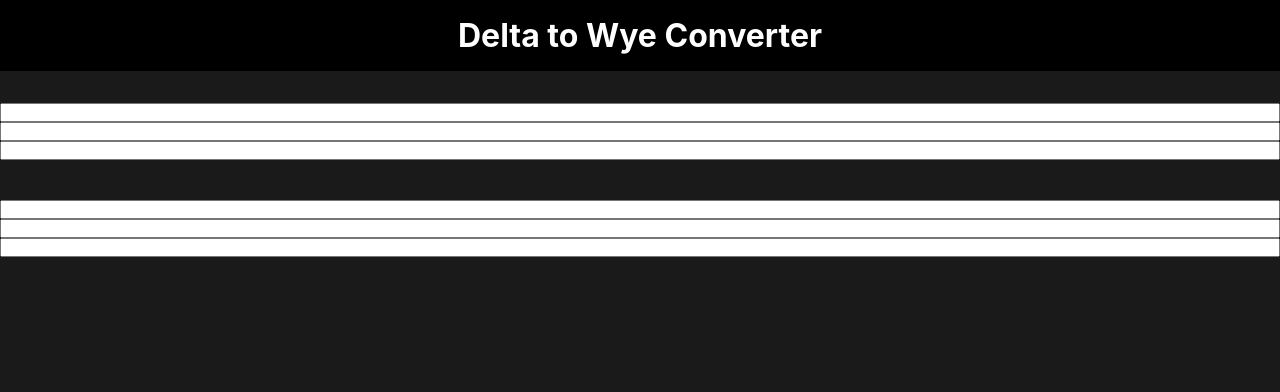
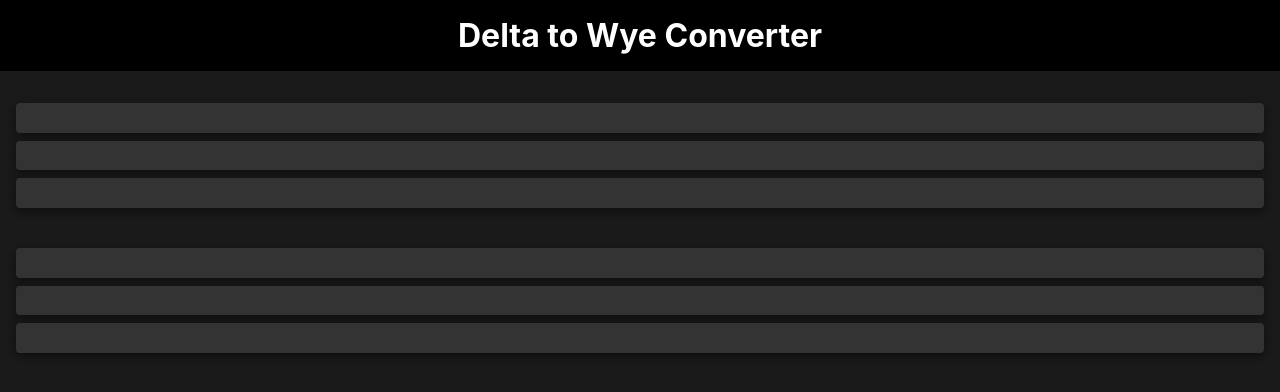
Before and after one commit to Fatih20/Delta-Wye-Converter, a React (Create React App) app: page / in a window 1280 px wide. Shown: the top 392 px of the page. Built offline with nearby package versions, Linux system fonts and the light colour scheme.

Commit message:
Styling and layouting of input and main conversion.

```diff
--- a/src/components/input.tsx
+++ b/src/components/input.tsx
@@ -1,5 +1,15 @@
 import { useState } from "react";
 import { inputConnectedVariable } from "../utilities/types";
+import styled from "styled-components";
+
+const StyledInput = styled.input`
+  border: solid 2px #333333;
+  border-radius: 4px;
+  background-color: #333333;
+  color: #fafafa;
+  filter: drop-shadow(0 3px 5px #0000007a);
+  padding: 0.4em;
+`;
 
 function countInArray(array: string[], checkedValue: string) {
   return array.reduce(
@@ -53,5 +63,7 @@ export default function ValidatedInput({
     }
   }
 
-  return <input type="number" value={externalValue} onChange={handleChange} />;
+  return (
+    <StyledInput type="number" value={externalValue} onChange={handleChange} />
+  );
 }
--- a/src/components/main.tsx
+++ b/src/components/main.tsx
@@ -12,6 +12,17 @@ import {
 const Main = styled.div`
   display: flex;
   flex-direction: column;
+  padding: 0 1em;
+`;
+
+const FieldContainer = styled.div`
+  /* align-items: center; */
+  display: flex;
+  flex-direction: column;
+  justify-content: center;
+  gap: 0.5em;
+
+  /* border: solid 1px white; */
 `;
 
 const Spacer = styled.div`
@@ -51,6 +62,7 @@ export default function MainConversion() {
   );
   return (
     <Main>
+      <FieldContainer>
         <ValidatedInput
           externalValue={raValue}
           setExternalValue={setRaValue}
@@ -66,7 +78,9 @@ export default function MainConversion() {
           setExternalValue={setRcValue}
           setStateOfChangingDtW={() => setConvertingDtW(true)}
         />
+      </FieldContainer>
       <Spacer />
+      <FieldContainer>
         <ValidatedInput
           externalValue={r1Value}
           setExternalValue={setR1Value}
@@ -82,6 +96,7 @@ export default function MainConversion() {
           setExternalValue={setR3Value}
           setStateOfChangingDtW={() => setConvertingDtW(false)}
         />
+      </FieldContainer>
     </Main>
   );
 }
```
Lines whose indentation alone changed are shown as unchanged.
